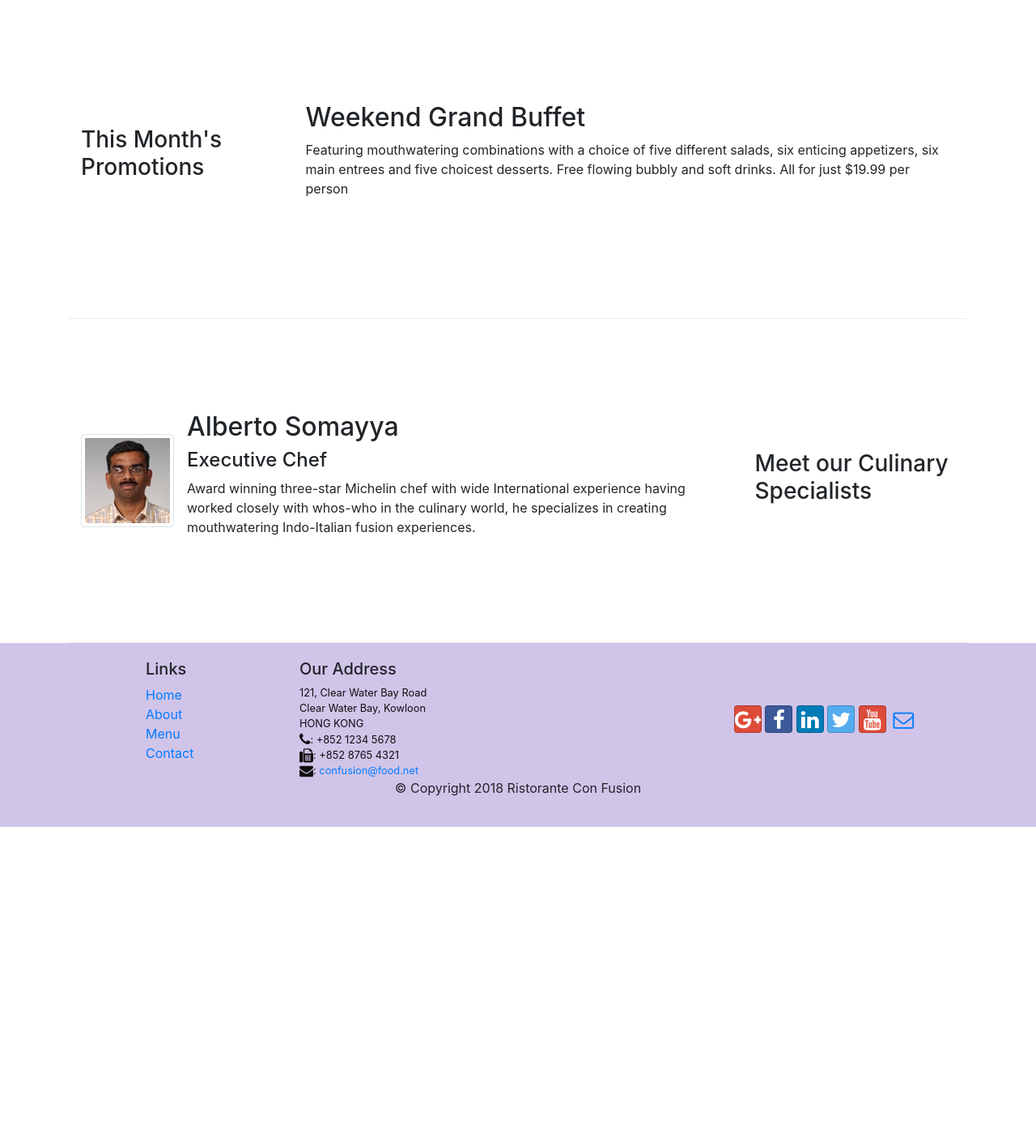
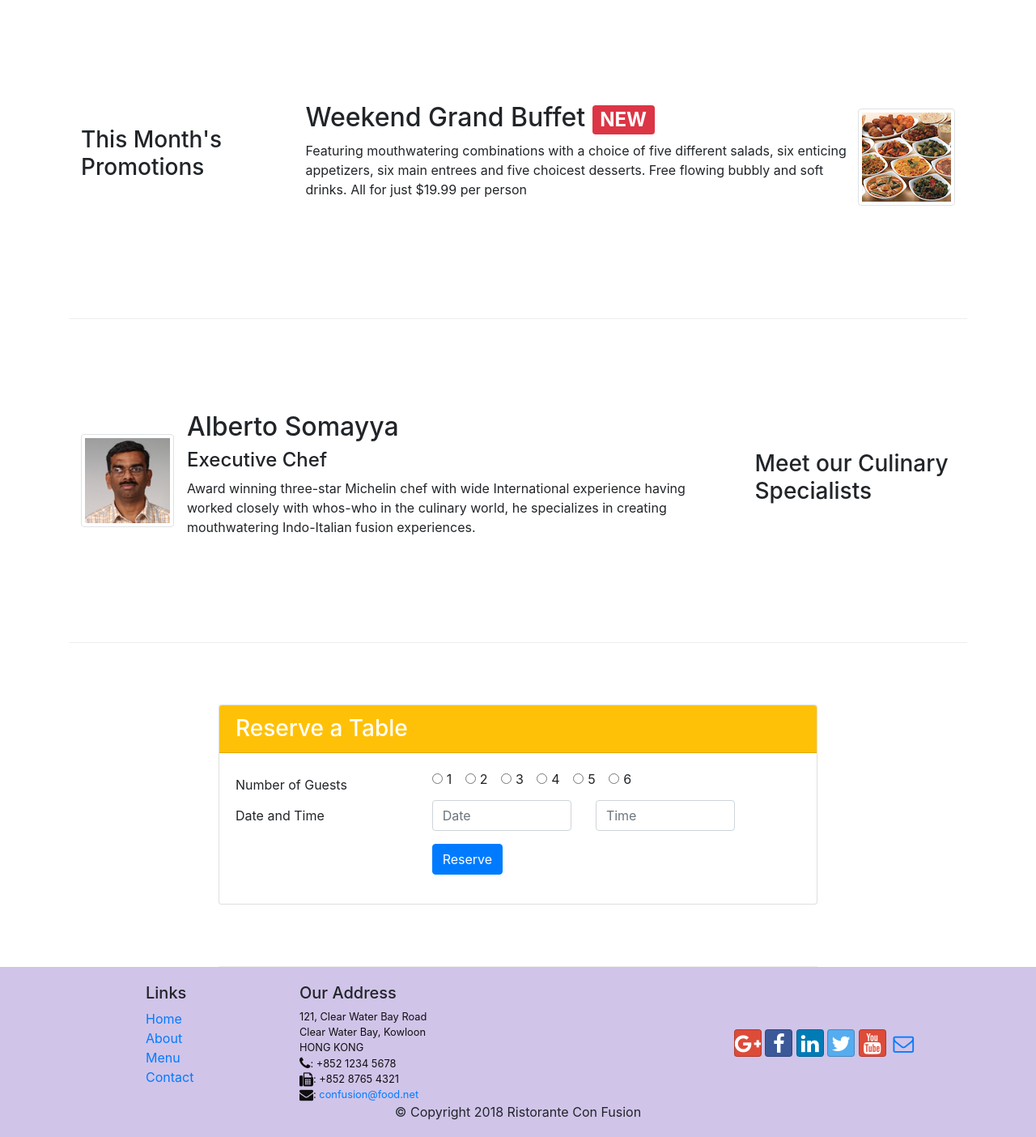
Before and after one commit to kirfox/conFusion, a website: page index.html in a window 1280 px wide. Shown: the part 740-2144 px from the top of the page at 81% size. Before the commit the page ends 1761 px from the top, so only its background shows below. Drawn offline with nearby package versions, Linux system fonts and the light colour scheme.

Commit message:
Assignment2

```diff
--- a/index.html
+++ b/index.html
@@ -39,10 +39,14 @@
                     <h1>Ristorante con Fusion</h1>
                     <p>We take inspiration from the World's best cuisines, and create a unique fusion experience. Our lipsmacking creations will tickle your culinary senses!</p>
                 </div>
-                <div class="col-12 col-sm align-self-center">
+                <div class="col-12 col-sm-3 align-self-center">
                     <img src="img/logo.png" alt="" class="img-fluid">
                 </div>
+                <div class="col-12 col-sm-3 align-self-center">
+                    <a href="#reserve"><button  class="btn btn-warning " style="padding: 5px 35px 5px 35px;">Reserve Table</button></a>
+                </div>
             </div>
+
         </div>
     </header>
 
@@ -72,8 +76,19 @@
                 <h3>This Month's Promotions</h3>
             </div>
             <div class="col col-sm col-md">
-                <h2>Weekend Grand Buffet</h2>
-                <p>Featuring mouthwatering combinations with a choice of five different salads, six enticing appetizers, six main entrees and five choicest desserts. Free flowing bubbly and soft drinks. All for just $19.99 per person </p>
+                <div class="media">
+                    <div class="media-body">
+                        <h2>Weekend Grand Buffet <span class="badge badge-danger">NEW</span></h2>
+                        <p class="d-none d-sm-block">Featuring mouthwatering combinations with a choice of five different salads,
+                            six enticing appetizers, six main entrees and five choicest desserts. Free flowing bubbly and soft drinks.
+                            All for just $19.99 per person
+                        </p>
+                    </div>
+                    <img class="d-flex  img-thumbnail align-self-center"
+                    src="img/buffet.png" alt="buffet">
+                </div>
+
+
             </div>
         </div>
 
@@ -94,6 +109,61 @@
                             creating mouthwatering Indo-Italian fusion experiences.
                             </p>
                     </div>
+                </div>
+            </div>
+        </div>
+
+        <div class="row row-content align-items-center col-12 col-sm-8" id="reserve">
+            <div class="card">
+                <h3 class="card-header bg-warning text-white">Reserve a Table</h3>
+                <div class="card-body">
+                    <form>
+                        <div class="form-group row">
+                            <label class="col-md-4 col-form-label">Number of Guests</label>
+                            <div class="col-md-8">
+                                <div class="form-check form-check-inline">
+                                    <input class="form-check-input" type="radio" name="inlineRadioOptions" id="inlineRadio1">
+                                    <label class="form-check-label" for="inlineRadio1"> 1 </label>
+                                </div>
+                                <div class="form-check form-check-inline">
+                                    <input class="form-check-input" type="radio" name="inlineRadioOptions" id="inlineRadio1">
+                                    <label class="form-check-label" for="inlineRadio1"> 2 </label>
+                                </div>
+                                <div class="form-check form-check-inline">
+                                    <input class="form-check-input" type="radio" name="inlineRadioOptions" id="inlineRadio1">
+                                    <label class="form-check-label" for="inlineRadio1"> 3 </label>
+                                </div>
+                                <div class="form-check form-check-inline">
+                                    <input class="form-check-input" type="radio" name="inlineRadioOptions" id="inlineRadio1">
+                                    <label class="form-check-label" for="inlineRadio1"> 4 </label>
+                                </div>
+                                <div class="form-check form-check-inline">
+                                    <input class="form-check-input" type="radio" name="inlineRadioOptions" id="inlineRadio1">
+                                    <label class="form-check-label" for="inlineRadio1"> 5 </label>
+                                </div>
+                                <div class="form-check form-check-inline">
+                                    <input class="form-check-input" type="radio" name="inlineRadioOptions" id="inlineRadio1">
+                                    <label class="form-check-label" for="inlineRadio1"> 6 </label>
+                                </div>
+
+                            </div>
+
+                            <label class="col-md-4 col-form-label">Date and Time</label>
+                            <div class="col-md-8">
+                                <div class="form-group row">
+                                    <div class=" col-md-5">
+                                        <input type="tel" class="form-control" id="areacode" name="areacode" placeholder="Date">
+                                    </div>
+                                    <div class=" col-md-5">
+                                        <input type="tel" class="form-control" id="telnum" name="telnum" placeholder="Time">
+                                    </div>
+                                </div>
+                                <div class="">
+                                    <button type="submit" class="btn btn-primary">Reserve</button>
+                                </div>
+                            </div>
+                        </div>
+                    </form>
                 </div>
             </div>
         </div>
```
